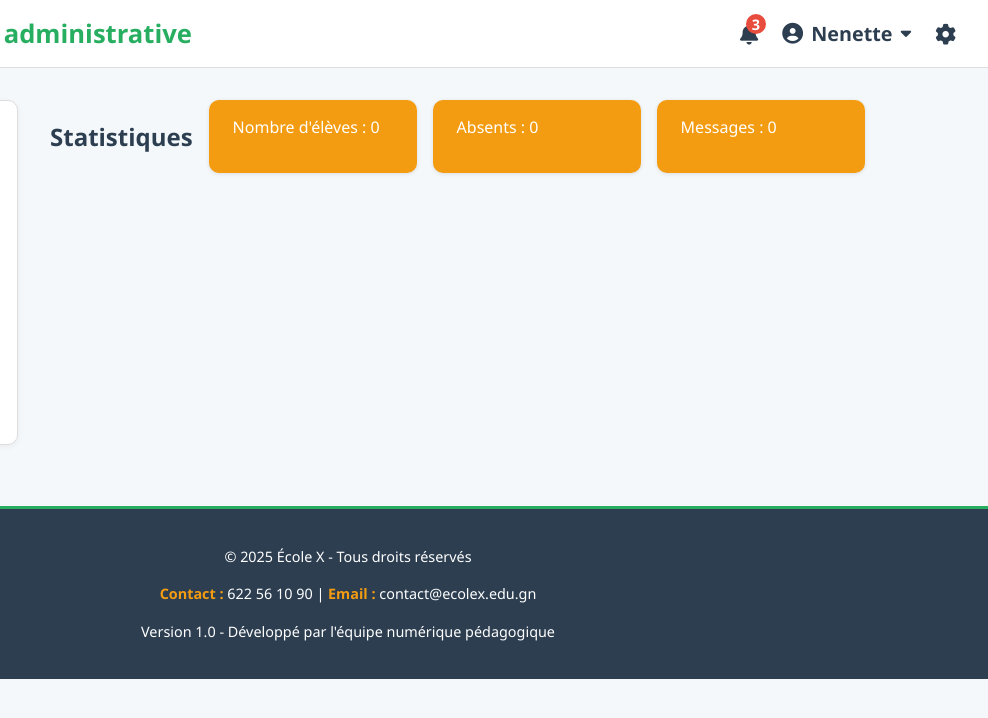
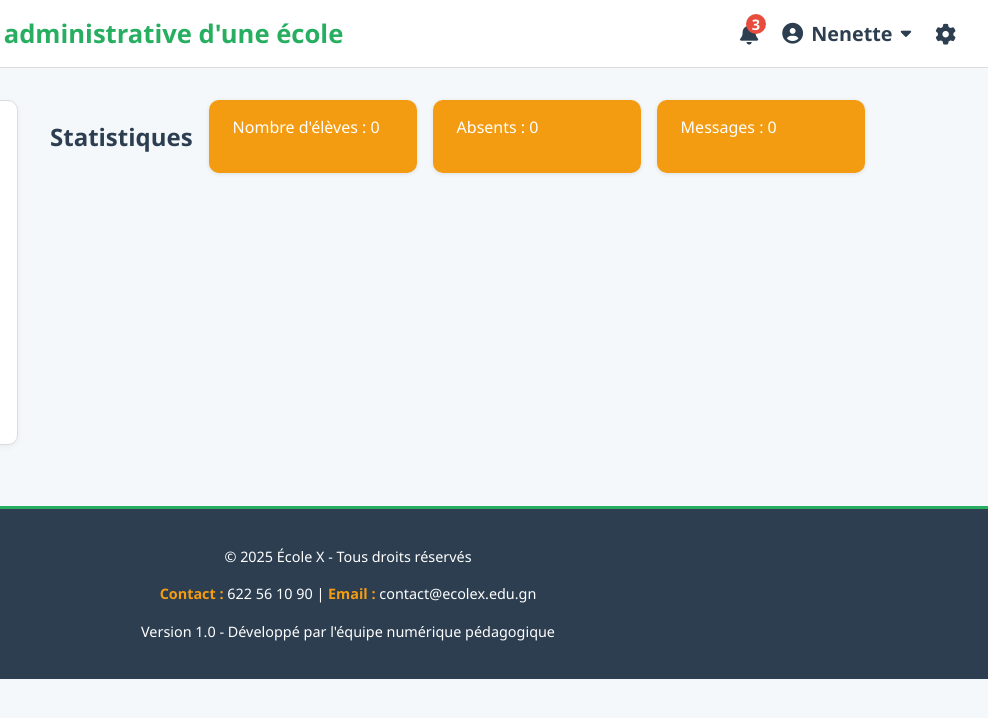
Before and after one commit to Projet-de-gestion-scolaire/gestion-scolaire, a plain HTML site: page index.html in a window 1280 px wide. Shown: the full height of the page, 292-1280 px from the left. Drawn offline with Linux system fonts and the light colour scheme.

Commit message:
first commit

```diff
--- a/index.html
+++ b/index.html
@@ -15,7 +15,7 @@
     <img src="logo.png" alt="Logo de l'école" />
   </div>
 
-  <h1>Gestion administrative</h1>
+  <h1>Gestion administrative d'une école</h1>
 
  <div class="header-icons">
   <a href="notification.html" title="Notifications" class="notif-icon">
```
